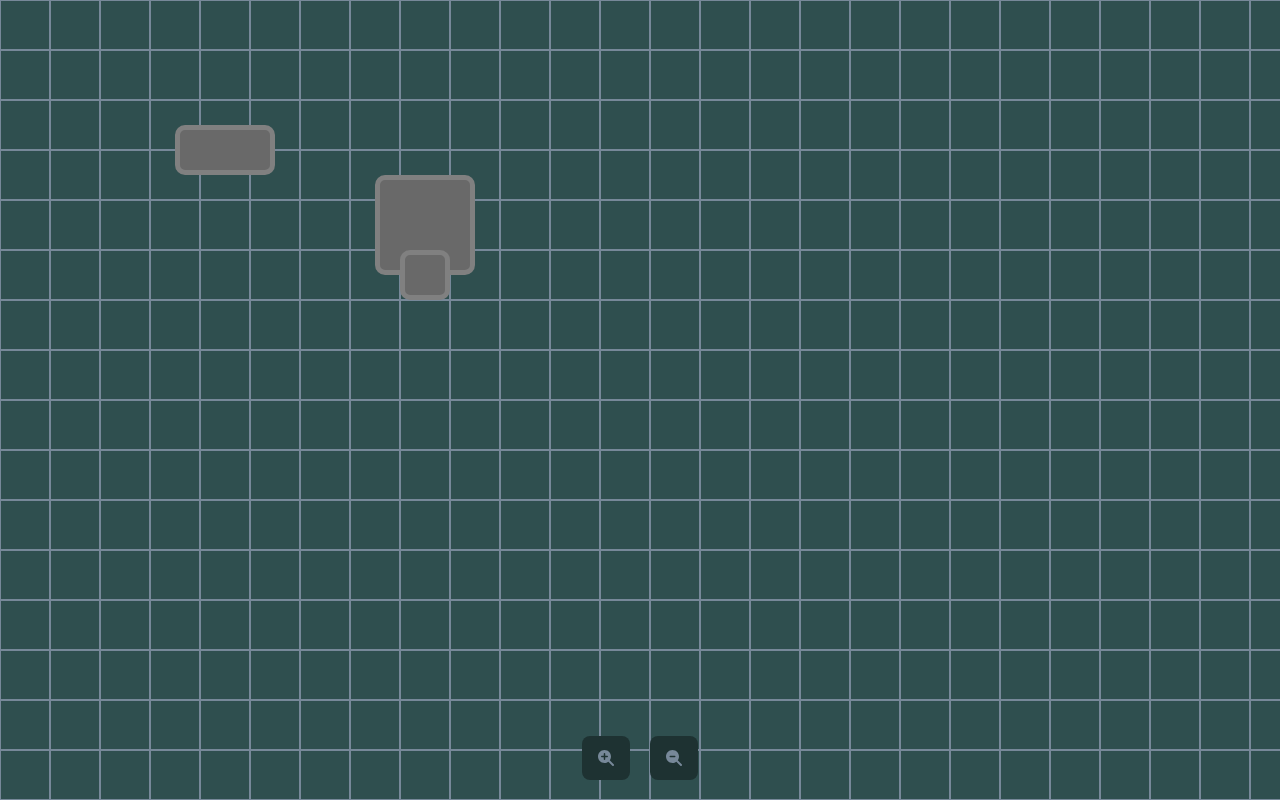
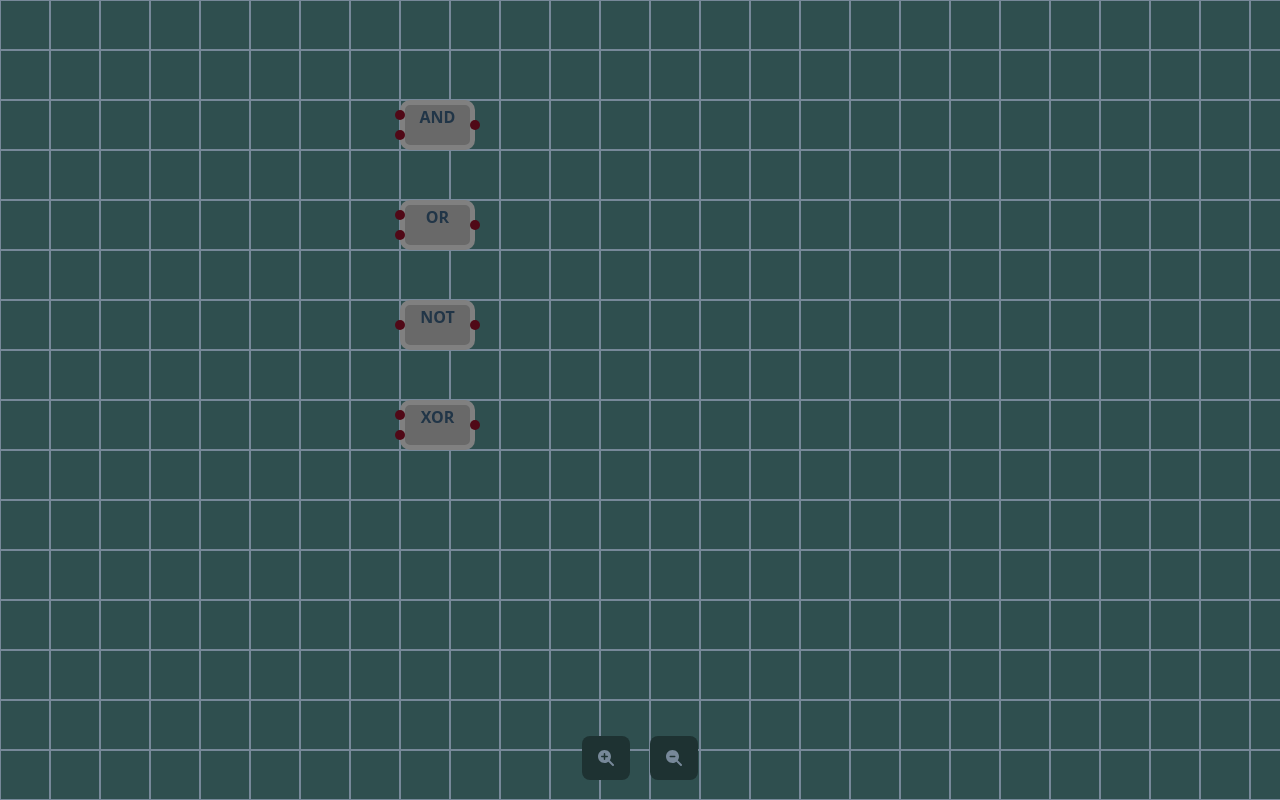
Before and after one commit to ArthurDgl/LoSimVue, a Vue app: page / in a window 1280 px wide. Built offline with nearby package versions, Linux system fonts and the light colour scheme.

Commit message:
Pin rendering

```diff
--- a/public/data/gates.json
+++ b/public/data/gates.json
@@ -4,7 +4,7 @@
         "inputs": 2,
         "outputs": 1,
         "dimensions": {
-            "width": 50,
+            "width": 75,
             "height": 50
         },
         "resultEvaluation": {
@@ -17,7 +17,7 @@
         "inputs": 2,
         "outputs": 1,
         "dimensions": {
-            "width": 50,
+            "width": 75,
             "height": 50
         },
         "resultEvaluation": {
@@ -30,8 +30,8 @@
         "inputs": 1,
         "outputs": 1,
         "dimensions": {
-            "width": 50,
-            "height": 25
+            "width": 75,
+            "height": 50
         },
         "resultEvaluation": {
             "type": "TABLE",
@@ -43,7 +43,7 @@
         "inputs": 2,
         "outputs": 1,
         "dimensions": {
-            "width": 50,
+            "width": 75,
             "height": 50
         },
         "resultEvaluation": {
@@ -56,7 +56,7 @@
         "inputs": 2,
         "outputs": 1,
         "dimensions": {
-            "width": 50,
+            "width": 75,
             "height": 50
         },
         "resultEvaluation": {
@@ -69,7 +69,7 @@
         "inputs": 2,
         "outputs": 1,
         "dimensions": {
-            "width": 50,
+            "width": 75,
             "height": 50
         },
         "resultEvaluation": {
--- a/src/components/BaseComponent.vue
+++ b/src/components/BaseComponent.vue
@@ -3,6 +3,7 @@ import { FontAwesomeIcon } from '@fortawesome/vue-fontawesome';
 
 const DEFAULT_BORDER_RADIUS = 10;
 const DEFAULT_BORDER_WIDTH = 5;
+const DEFAULT_PIN_RADIUS = 5;
 
 export default {
     props: ["componentData"],
@@ -13,6 +14,7 @@ export default {
             screenHeight: 0,
             borderRadius: 0,
             borderWidth: 0,
+            pinRadius: 0,
             visibility: "visible",
             zIndex: "auto",
             dragging: false,
@@ -25,6 +27,8 @@ export default {
 
             this.borderRadius = this.$parent.scaleToZoom(DEFAULT_BORDER_RADIUS);
             this.borderWidth = this.$parent.scaleToZoom(DEFAULT_BORDER_WIDTH);
+
+            this.pinRadius = this.$parent.scaleToZoom(DEFAULT_PIN_RADIUS);
 
             this.screenWidth = this.$parent.scaleToZoom(this.componentData.width) - this.borderWidth * 2;
             this.screenHeight = this.$parent.scaleToZoom(this.componentData.height) - this.borderWidth * 2;
@@ -89,6 +93,29 @@ export default {
         @pointerup="this.stopDrag"
         >
 
+        <div class="pin" v-for="(pin, index) in this.componentData.pins.inputs"
+        :style="{
+            'top':`${(index + 0.5) / (this.componentData.pins.inputs.length) * 100}%`,
+            'left':`${-2 * this.borderWidth}px`,
+            'border-radius':`${this.pinRadius}px`,
+            'width':`${2 * this.pinRadius}px`,
+            'height':`${2 * this.pinRadius}px`,
+            'background-color':`${(pin.state ? 'crimson' : 'rgb(80, 9, 23)')}`,
+        }">
+        </div>
+
+        <div class="pin" v-for="(pin, index) in this.componentData.pins.outputs"
+        :style="{
+            'top':`${(index + 0.5) / (this.componentData.pins.outputs.length) * 100}%`,
+            'right':`${-2 * this.borderWidth}px`,
+            'border-radius':`${this.pinRadius}px`,
+            'width':`${2 * this.pinRadius}px`,
+            'height':`${2 * this.pinRadius}px`,
+            'background-color':`${(pin.state ? 'crimson' : 'rgb(80, 9, 23)')}`,
+        }">
+        </div>
+
+        {{ this.componentData.behavior.name }}
     </div>
 </template>
 
@@ -98,5 +125,12 @@ export default {
     position: absolute;
     border-style: solid;
     border-color: gray;
+    font-weight: bold;
+}
+
+.pin {
+    position: absolute;
+    transform: translateY(-50%);
+    background-color: rgb(80, 9, 23);
 }
 </style>
--- a/src/components/CircuitEditor.vue
+++ b/src/components/CircuitEditor.vue
@@ -4,8 +4,9 @@ import BaseComponent from './BaseComponent.vue';
 import { ref } from 'vue';
 
 const GRID_CELL_SIZE = 50;
+const LARGE_GRID_CELL_SIZE = 200;
 
-const LARGE_GRID_CELL_SIZE = 200;
+let NEXT_COMPONENT_ID = 0;
 
 export default {
     data() {
@@ -155,12 +156,23 @@ export default {
             this.startZoom();
         },
         newBaseComponent(behavior, position, width, height) {
-            this.baseComponentsData.push({
+            let component = {
+                id: NEXT_COMPONENT_ID,
                 behavior: behavior,
                 position: position,
                 width: width,
                 height: height,
-            });
+                pins: {
+                    inputs: [],
+                    outputs: [],
+                },
+            };
+
+            this.baseComponentsData.push(component);
+
+            NEXT_COMPONENT_ID += 1;
+
+            return component;
         },
         newEmptyComponent(position, width, height) {
             this.newBaseComponent({}, position, width, height);
@@ -187,7 +199,46 @@ export default {
                 });
             }
 
-            this.newBaseComponent(behavior, position, libraryComponent.dimensions.width, libraryComponent.dimensions.height);
+            let component = this.newBaseComponent(behavior, position, libraryComponent.dimensions.width, libraryComponent.dimensions.height);
+
+            for (let i = 0; i < behavior.inputs; i++) {
+                this.addComponentPin(component.id, "INPUT");
+            }
+            for (let i = 0; i < behavior.outputs; i++) {
+                this.addComponentPin(component.id, "OUTPUT");
+            }
+        },
+        findComponentById(componentId) {
+            return this.baseComponentsData.find(comp => {
+                return comp.id == componentId;
+            });
+        },
+        addComponentPin(componentId, pinType) {
+            let component = this.findComponentById(componentId);
+
+            let pin = {
+                type: pinType,
+                state: false,
+                parentId: componentId,
+            };
+
+            if (pinType === "OUTPUT") {
+                pin.index = component.pins.outputs.length;
+                component.pins.outputs.push(pin);
+            }
+            else {
+                pin.index = component.pins.inputs.length;
+                component.pins.inputs.push(pin);
+            }
+        },
+        connectPins(sourceId, sourceIndex, destId, destIndex) {
+            let sourceComp = this.findComponentById(sourceId);
+            let source = sourceComp.pins.outputs[sourceIndex];
+
+            let destComp = this.findComponentById(destId);
+            let dest = destComp.pins.inputs[destIndex];
+
+            dest.source = source;
         },
         alteredCamera() {
             this.updateComponentPositions();
@@ -219,7 +270,10 @@ export default {
             return property * this.zoom;
         },
         onLibrariesLoaded() {
-            this.newLibraryComponent(0, "AND", {x: 400, y: 250});
+            this.newLibraryComponent(0, "AND", {x: 400, y: 100});
+            this.newLibraryComponent(0, "OR", {x: 400, y: 200});
+            this.newLibraryComponent(0, "NOT", {x: 400, y: 300});
+            this.newLibraryComponent(0, "XOR", {x: 400, y: 400});
 
             this.$nextTick(() => {
                 this.alteredCamera()
@@ -228,9 +282,6 @@ export default {
     },
     emits: ['mounted'],
     mounted() {
-        this.newEmptyComponent({x: 175, y: 125}, 100, 50);
-        this.newEmptyComponent({x: 375, y: 175}, 100, 100);
-
         this.$nextTick(() => {
             this.alteredCamera()
         });
```
